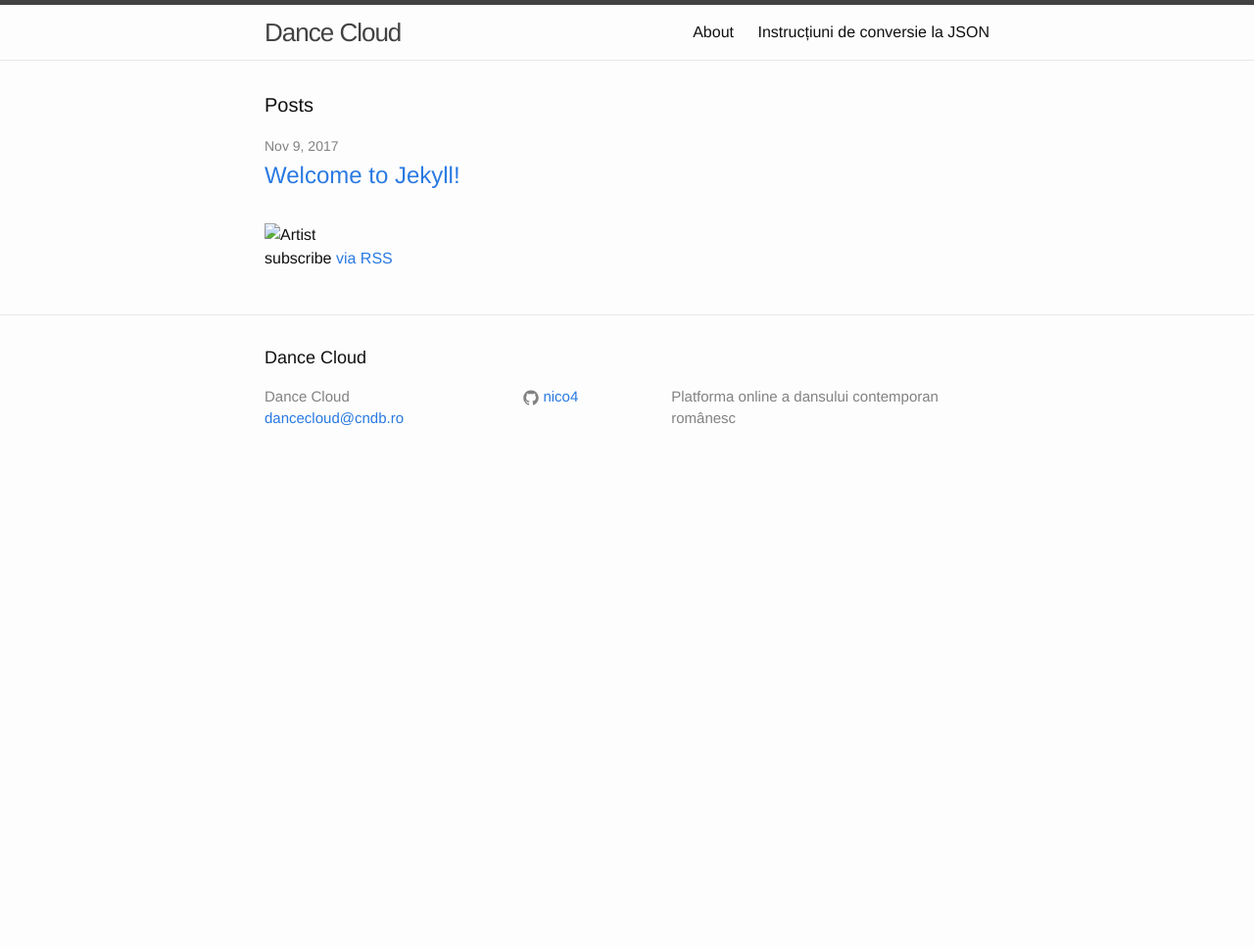
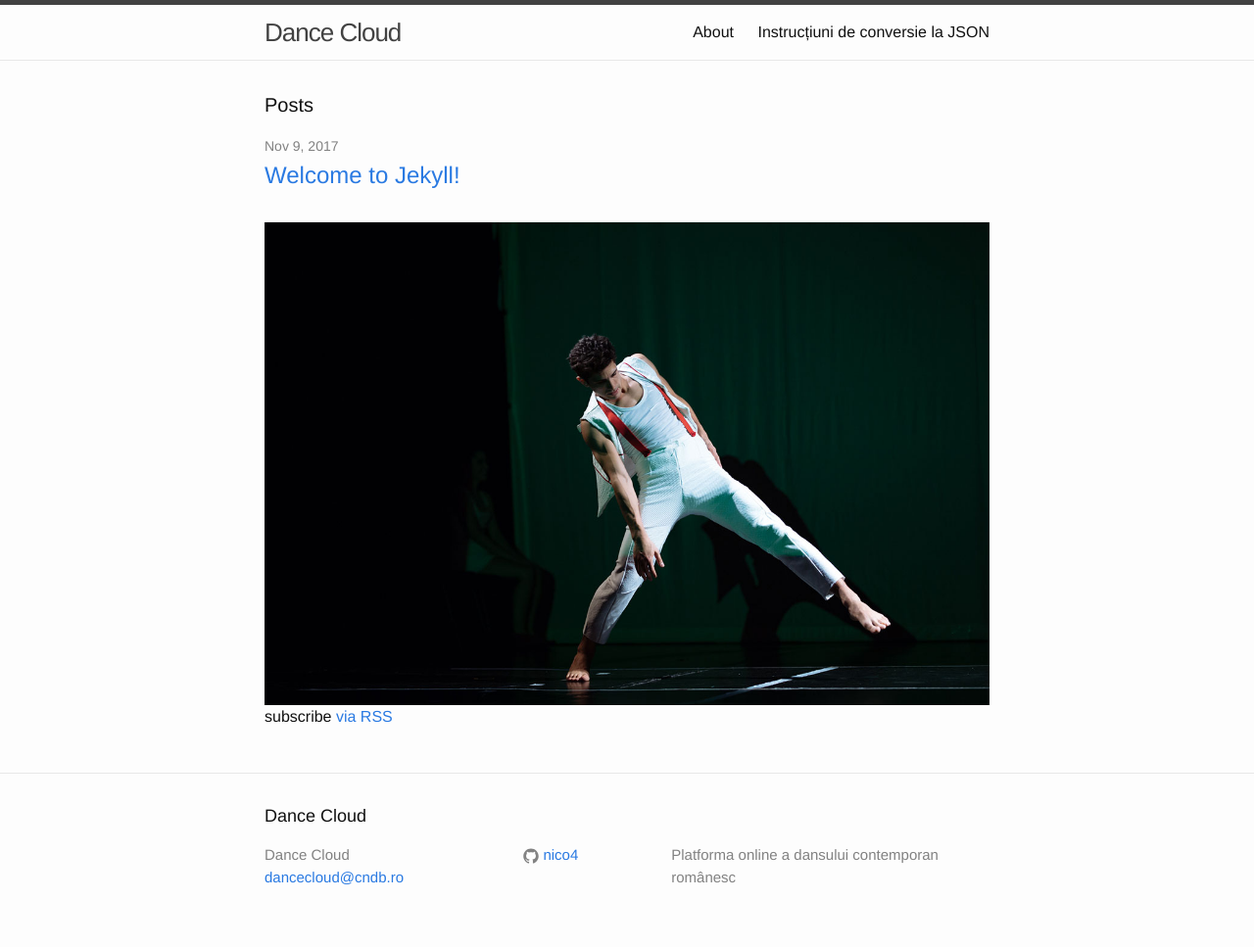
Before and after one commit to the-human-interface/dance-cloud, a Jekyll site: the page built from index.html, in a window 1280 px wide. Shown: the whole page at 98% size. Built offline with Jekyll 4.4.1, drawn with Linux system fonts in a browser that asks for light colours; before the commit the page ends 900 px from its top, so only the background shows below that.

Commit message:
missing equal

```diff
--- a/index.html
+++ b/index.html
@@ -20,7 +20,7 @@ layout: default
 
   {% assign image_files = site.static_files | where: "image", true %}
   {% for myimage in image_files %}
-    <img src"{{ site.url | safe }}/{{ myimage.path | safe }}" title="Artist" />
+    <img src="{{ site.url | safe }}/{{ myimage.path | safe }}" title="Artist" />
   {% endfor %}
 
   <p class="rss-subscribe">subscribe <a href="{{ "/feed.xml" | prepend: site.baseurl }}">via RSS</a></p>
```
